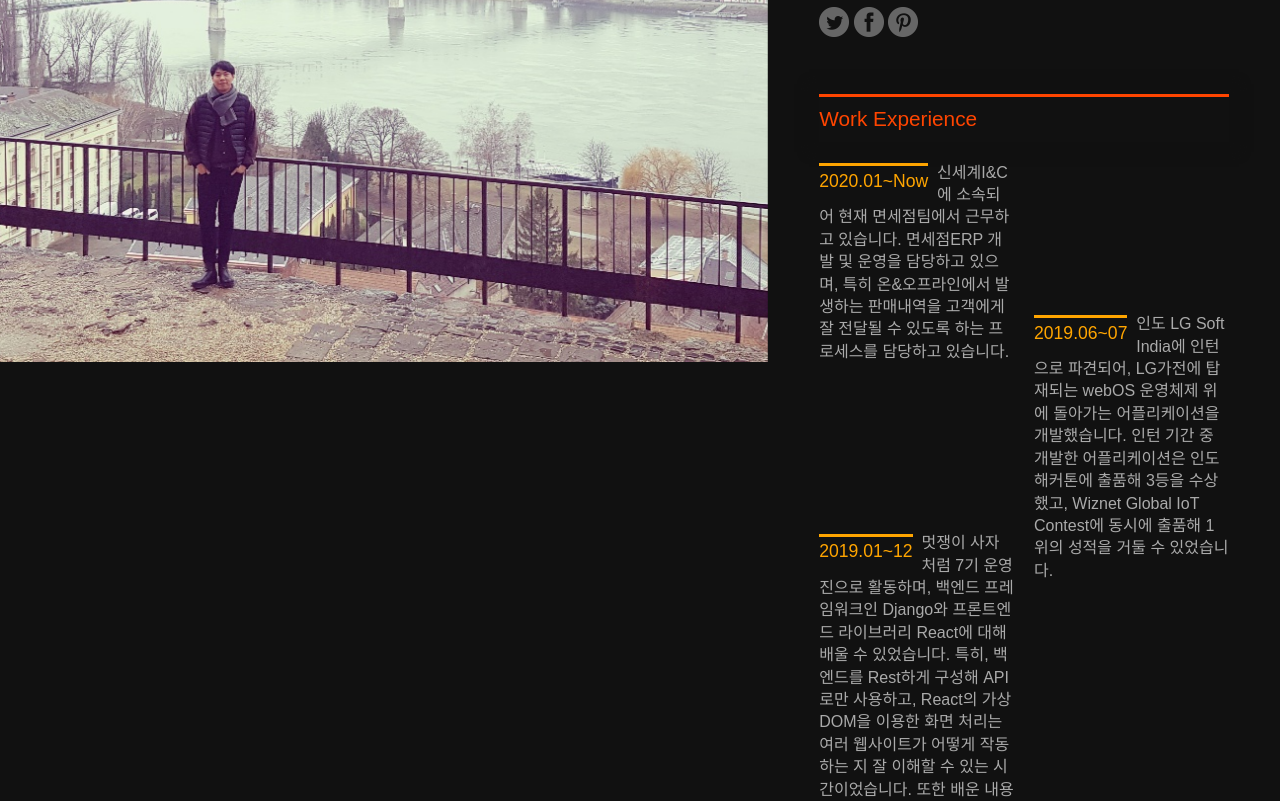
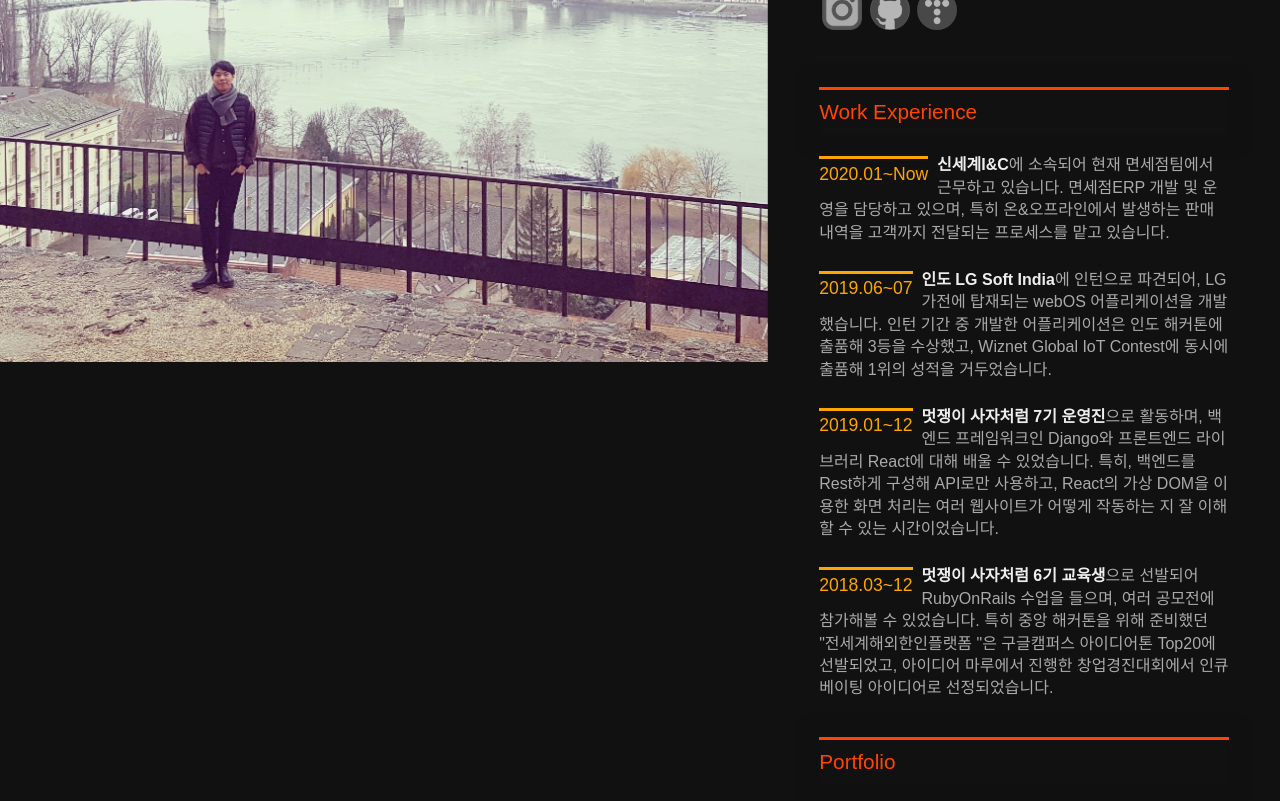
Before and after one commit to Sijune/sijune.github.io, a plain HTML site: page index.html in a window 1280 px wide. Shown: the part 438-1239 px from the top of the page. Drawn offline with Linux system fonts and the light colour scheme.

Commit message:
add audio & change sns link

```diff
--- a/index.html
+++ b/index.html
@@ -2,7 +2,7 @@
 <html>
 
 <head>
-    <title>About Me</title>
+    <title>SijuneLee</title>
     <meta name="viewport" content="width=device-width, user-scalable=no">
     <link rel="stylesheet" href="style.css">
     <link rel="preconnect" href="https://fonts.gstatic.com">
@@ -11,7 +11,6 @@
 </head>
 
 <body>
-
     <div class="portrait">
 
     </div>
@@ -24,7 +23,6 @@
                         <li>Developer</li>
                         <li>Creator</li>
                         <li>Engineer</li>
-                        <li>Tutor</li>
                         <li>Developer</li>
                     </ul>
                 </div>
@@ -43,31 +41,31 @@
                 </dl>
             </div>
             <div class="icons">
-                <a class="twitter" href="">Twitter</a>
-                <a class="facebook" href="">Facebook</a>
-                <a class="pinterest" href="">Pinterest</a>
+                <a class="instagram" href="https://www.instagram.com/sijune0525/">Instagram</a>
+                <a class="github" href="https://github.com/sijune">Github</a>
+                <a class="tistory" href="https://codingmoonkwa.tistory.com/">Tistory</a>
             </div>
 
         </div>
-        <div class="profile-section">
+        <div class=" profile-section">
             <h2>Work Experience</h2>
             <ul class="timeline">
                 <li>
                     <h3>2020.01~Now</h3>
-                    <p>신세계I&C에 소속되어 현재 면세점팀에서 근무하고 있습니다. 면세점ERP 개발 및 운영을 담당하고 있으며, 특히 온&오프라인에서 발생하는 판매내역을 고객에게 잘 전달될 수 있도록 하는 프로세스를 담당하고 있습니다.</p>
+                    <p><span>신세계I&C</span>에 소속되어 현재 면세점팀에서 근무하고 있습니다. 면세점ERP 개발 및 운영을 담당하고 있으며, 특히 온&오프라인에서 발생하는 판매내역을 고객까지 전달되는 프로세스를 맡고 있습니다.</p>
                 </li>
                 <li>
                     <h3>2019.06~07</h3>
-                    <p>인도 LG Soft India에 인턴으로 파견되어, LG가전에 탑재되는 webOS 운영체제 위에 돌아가는 어플리케이션을 개발했습니다. 인턴 기간 중 개발한 어플리케이션은 인도 해커톤에 출품해 3등을 수상했고, Wiznet Global IoT Contest에 동시에 출품해 1위의 성적을 거둘 수 있었습니다.
+                    <p><span>인도 LG Soft India</span>에 인턴으로 파견되어, LG가전에 탑재되는 webOS 어플리케이션을 개발했습니다. 인턴 기간 중 개발한 어플리케이션은 인도 해커톤에 출품해 3등을 수상했고, Wiznet Global IoT Contest에 동시에 출품해 1위의 성적을 거두었습니다.
                     </p>
                 </li>
                 <li>
                     <h3>2019.01~12</h3>
-                    <p>멋쟁이 사자처럼 7기 운영진으로 활동하며, 백엔드 프레임워크인 Django와 프론트엔드 라이브러리 React에 대해 배울 수 있었습니다. 특히, 백엔드를 Rest하게 구성해 API로만 사용하고, React의 가상 DOM을 이용한 화면 처리는 여러 웹사이트가 어떻게 작동하는 지 잘 이해할 수 있는 시간이었습니다. 또한 배운 내용을 직접 교육생에게 전달하는 시간을 가지며, 배운 내용을 더 깊이 공부할 수 있었습니다.</p>
+                    <p><span>멋쟁이 사자처럼 7기 운영진</span>으로 활동하며, 백엔드 프레임워크인 Django와 프론트엔드 라이브러리 React에 대해 배울 수 있었습니다. 특히, 백엔드를 Rest하게 구성해 API로만 사용하고, React의 가상 DOM을 이용한 화면 처리는 여러 웹사이트가 어떻게 작동하는 지 잘 이해할 수 있는 시간이었습니다.</p>
                 </li>
                 <li>
                     <h3>2018.03~12</h3>
-                    <p>멋쟁이 사자처럼 6기에 선발되어 RubyOnRails 교육을 들으며, 여러 공모전에 참가해볼 수 있었습니다. 특히 중앙 해커톤을 위해 준비했던 "전세계해외한인플랫폼"은 Top20에 선발되어 구글캠퍼스에서 아이디어 피칭기회를 얻을 수 있었고, 아이디어 마루에서 진행한 창업경진대회에서 인큐베이팅 아이디어로 선정되는 등 우수한 실적을 거둘 수 있었습니다.
+                    <p><span>멋쟁이 사자처럼 6기 교육생</span>으로 선발되어 RubyOnRails 수업을 들으며, 여러 공모전에 참가해볼 수 있었습니다. 특히 중앙 해커톤을 위해 준비했던 "전세계해외한인플랫폼 "은 구글캠퍼스 아이디어톤 Top20에 선발되었고, 아이디어 마루에서 진행한 창업경진대회에서 인큐베이팅 아이디어로 선정되었습니다.
                     </p>
                 </li>
             </ul>
@@ -82,7 +80,7 @@
                     <div class="portfolio-desc">
                         <h3>해외한인플랫폼: #WhereRU</h3>
                         <p><span>설명:</span> RubyOnRails를 이용한 기본적인 CRUD 사이트를 제작했습니다. 기획과 전체적인 틀 구성을 담당했습니다.</p>
-                        <p><span>개발스택:</span> RubyOnRails, AWS, JS</p>
+                        <p><span>개발스택:</span> RubyOnRails, JS</p>
                     </div>
                 </li>
                 <li>
@@ -90,32 +88,32 @@
                         <img src="images/babycare.png" alt=""></div>
                     <div class="portfolio-desc">
                         <h3>아기 모니터링 시스템: BabyCare System</h3>
-                        <p><span>설명: </span>인도 LG Soft India에 파견해 webOS에 탑재될 어플리케이션 프로토타입을 개발했습니다. 아두이노를 통해 아기 데이터를 전송받아 중간에서 데이터를 가공한 후, 소켓통신을 통해 webOS에 실시간으로 뿌려주었습니다. </p>
+                        <p><span>설명: </span>인도 LG Soft India에 파견해 webOS에 탑재될 어플리케이션 프로토타입을 제작했습니다. 아두이노를 통해 아기 데이터를 전송받아 중간에서 데이터를 가공한 후, 소켓통신을 통해 webOS에 실시간으로 뿌려주었습니다. </p>
                         <p><span>개발스택:</span> webOs, JS, Python, RasberriPI, Arduino</p>
                     </div>
                 </li>
                 <li>
                     <div class="portfolio-img">
                         <img src="images/stock.png" alt=""></div>
-                    <div class="portfolio-desc">
+                    <div class="portfolio-desc ">
                         <h3>주가매수매도예측사이트: Timing</h3>
-                        <p><span>설명: </span>배치를 통해 수집된 주가데이터를 분석해 그 결과를 조회할 수 있는 웹사이트를 개발했습니다. 2개의 다른 서버를 올리기 위해 AWS 내 컨테이너를 2개 생성했고, 배포자동화까지 구현해보았습니다.</p>
+                        <p><span>설명: </span>배치를 통해 수집된 주가데이터와 그 분석결과를 조회할 수 있는 웹사이트를 개발했습니다. 2개의 다른 서버를 올리기 위해 AWS 내 컨테이너를 2개 생성했고, 배포자동화까지 구현해보았습니다.</p>
                         <p><span>개발스택:</span> SpringBoot, AWS, WebCrawling</p>
                     </div>
                 </li>
                 <li>
                     <div class="portfolio-img">
                         <img src="images/introduce.png" alt=""></div>
-                    <div class="portfolio-desc">
+                    <div class="portfolio-desc ">
                         <h3>자기소개 페이지</h3>
-                        <p><span>설명: </span>HTML과 CSS만을 이용해 직접 구현한 자기소개 페이지입니다. float와 flexbox를 적절히 구현했고, 반응형으로 구현하기 위해 media쿼리도 사용해보았습니다.</p>
+                        <p><span>설명: </span>HTML과 CSS만을 이용해 직접 구현한 자기소개 페이지입니다. Float와 Flexbox를 적절히 구현했고, 반응형으로 구현하기 위해 media쿼리도 사용해보았습니다.</p>
                         <p><span>개발스택:</span> HTML & CSS</p>
                     </div>
                 </li>
                 <li>
                     <div class="portfolio-img">
                         <img src="images/brightics.png" alt=""></div>
-                    <div class="portfolio-desc">
+                    <div class="portfolio-desc ">
                         <h3>최적버스배차간격 모델제안서</h3>
                         <p><span>설명: </span>대구시에서 주최한 빅데이터 분석 공모전 제안서입니다. 버스 혼잡도 분석을 통해 출퇴근시간 버스배차를 좀 더 늘리는 정책을 제안했고, 아이디어상을 수상했습니다.</p>
                         <p><span>개발스택:</span> 삼성 Brightics Studio, Python, SQL</p>
@@ -160,7 +158,12 @@
             </dl>
         </div>
 
+        <div class="profile-section">
+            <audio class="audio" autoplay controls loop> <source src="audios/Ending.mp3" type="audio/mp3"> </audio>
+        </div>
+
     </div>
+
 
 </body>
 
--- a/style.css
+++ b/style.css
@@ -4,17 +4,14 @@
     0% {
         transform: translateY(0);
     }
-    25% {
-        transform: translateY(-20%);
+    33.3% {
+        transform: translateY(-25%);
     }
-    50% {
-        transform: translateY(-40%);
-    }
-    75% {
-        transform: translateY(-60%);
+    66.6% {
+        transform: translateY(-50%);
     }
     100% {
-        transform: translateY(-80%);
+        transform: translateY(-75%);
     }
 }
 
@@ -32,7 +29,9 @@ h3,
 p,
 dl,
 dd,
-img {
+img,
+span,
+audio {
     margin: 0;
     padding: 0;
 }
@@ -149,7 +148,7 @@ body {
 }
 
 .information {
-    font-size: 1.2em;
+    font-size: 1.05em;
     line-height: 1.8em;
     font-weight: 700;
     /* font-family: 'Nanum Gothic', sans-serif; */
@@ -171,27 +170,51 @@ body {
 }
 
 .icons a {
-    background-image: url(images/icons.png);
+    margin-left: 3px;
+}
+
+.icons .instagram {
+    background-image: url(images/instagram_none.png);
     display: inline-block;
-    width: 30px;
-    height: 30px;
+    width: 40px;
+    height: 40px;
+    background-size: cover;
+    background-position: center;
     text-indent: -9999px;
 }
 
-.icons a.twitter {
-    background-position: top left;
+.icons .instagram:hover {
+    background-image: url(images/instagram.png);
 }
 
-.icons a.facebook {
-    background-position: top center;
+.icons .github {
+    background-image: url(images/github_none.png);
+    display: inline-block;
+    width: 40px;
+    height: 40px;
+    background-size: cover;
+    background-position: center;
+    text-indent: -9999px;
+    border-radius: 50%;
 }
 
-.icons a.pinterest {
-    background-position: top right;
+.icons .github:hover {
+    background-image: url(images/github.png);
 }
 
-.icons a:hover {
-    background-position-y: bottom;
+.icons .tistory {
+    background-image: url(images/tistory_none.png);
+    display: inline-block;
+    width: 40px;
+    height: 40px;
+    background-size: cover;
+    background-position: center;
+    text-indent: -9999px;
+    border-radius: 50%;
+}
+
+.icons .tistory:hover {
+    background-image: url(images/tistory.png);
 }
 
 .timeline {
@@ -219,6 +242,11 @@ body {
     padding-top: 0.2em;
     font-weight: 400;
     text-align: center;
+}
+
+.timeline span {
+    font-weight: 600;
+    color: #eee;
 }
 
 .portfolio li {
@@ -314,7 +342,11 @@ body {
     overflow: hidden;
 }
 
-@media (min-width: 768px) {
+.audio {
+    float: right;
+}
+
+@media (min-width: 900px) {
     .profile {
         padding: 4%;
     }
@@ -336,14 +368,10 @@ body {
         font-size: 4vw;
     }
     .timeline li {
-        width: 50%;
+        /* width: 50%; */
         padding: 0 10px;
         box-sizing: border-box;
-    }
-    .timeline li:nth-child(even) {
-        margin-left: auto;
-        margin-top: -50px;
-        margin-bottom: -50px;
+        margin-bottom: 25px;
     }
     .timeline li:last-child {
         margin-bottom: 0;
```
Also changed, not shown: images/github.png (added), images/github_none.png (added), images/instagram.png (added), images/instagram_none.png (added), images/tistory.png (added), images/tistory_none.png (added), 3 other files.
